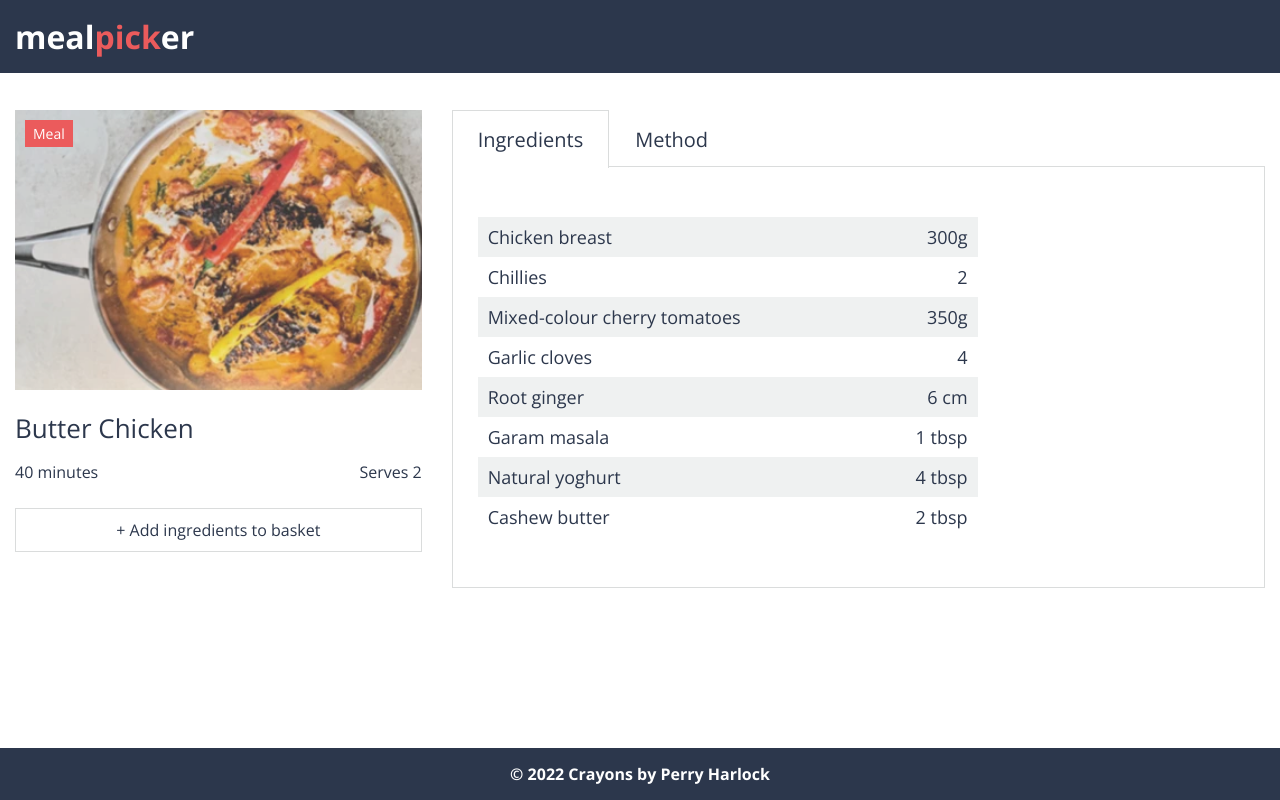
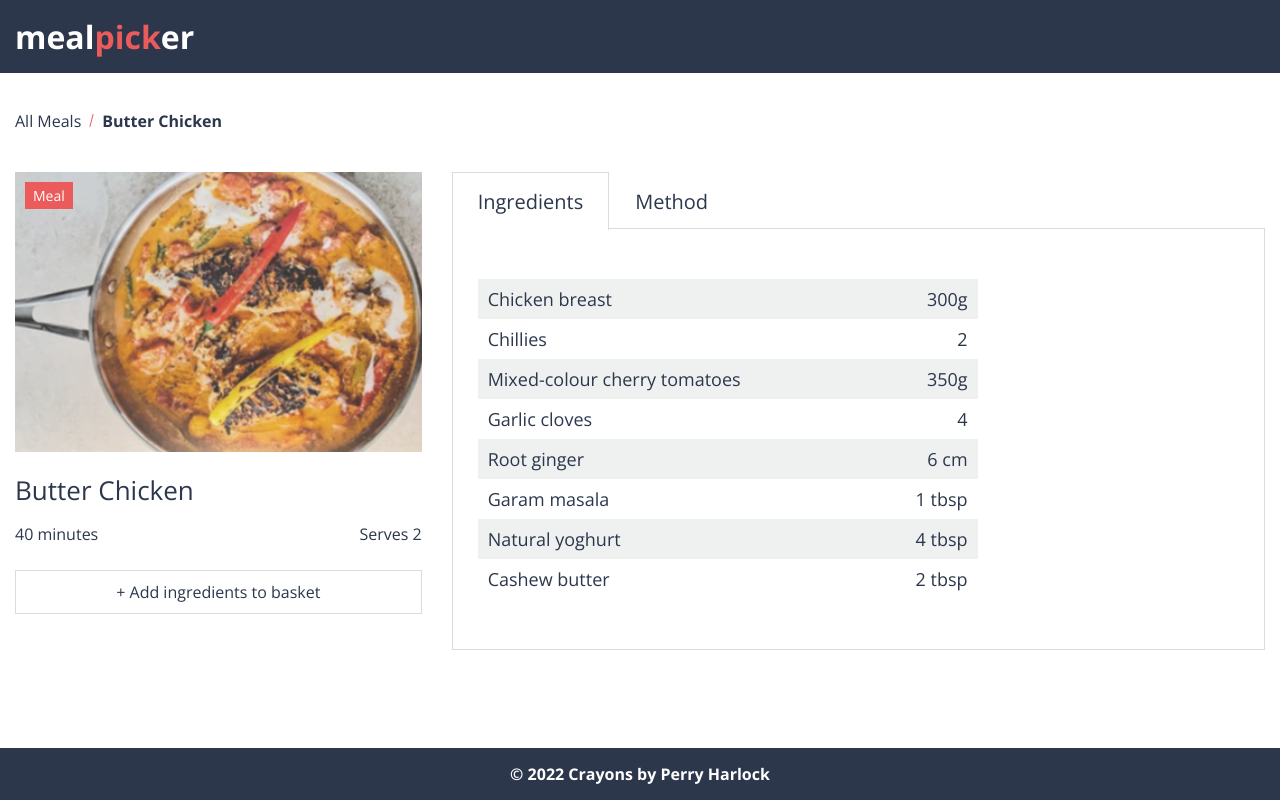
Before and after one commit to perryharlock/meal-picker, a Next.js app: page /butter-chicken in a window 1280 px wide. Built offline with nearby package versions, Linux system fonts and the light colour scheme.

Commit message:
:sparkles: Add Breadcrumb to meal page

```diff
--- a/components/Meal/Meal.tsx
+++ b/components/Meal/Meal.tsx
@@ -7,6 +7,7 @@ import { Grid } from '../Grid/Grid';
 import { Ingredient } from '../Ingredient/Ingredient';
 import { Tabs } from '../Tabs/Tabs';
 import { Tab } from '../Tabs/Tab';
+import { Breadcrumb } from '../Breadcrumb/Breadcrumb';
 
 import styles from './Meal.module.scss';
 
@@ -18,7 +19,9 @@ export const Meal: React.FC<MealProps> = ({ meal }) => {
   const { isInBasket, removeFromBasket, addToBasket } = useContext(LayoutContext);
 
   return (
-    <Grid className={styles.meal__grid}>
+    <Grid>
+      <Breadcrumb name={meal.name} url={meal.url} />
+      <div className={styles.meal__grid}>
         <div className={styles.meal__summary}>
           <div className={styles.meal__text}>
             <h2 className={styles.meal__title}>{meal.name}</h2>
@@ -69,6 +72,7 @@ export const Meal: React.FC<MealProps> = ({ meal }) => {
             </Tab>
           </Tabs>
         </div>
+      </div>
     </Grid>
   );
 };
```
Lines whose indentation alone changed are shown as unchanged.
